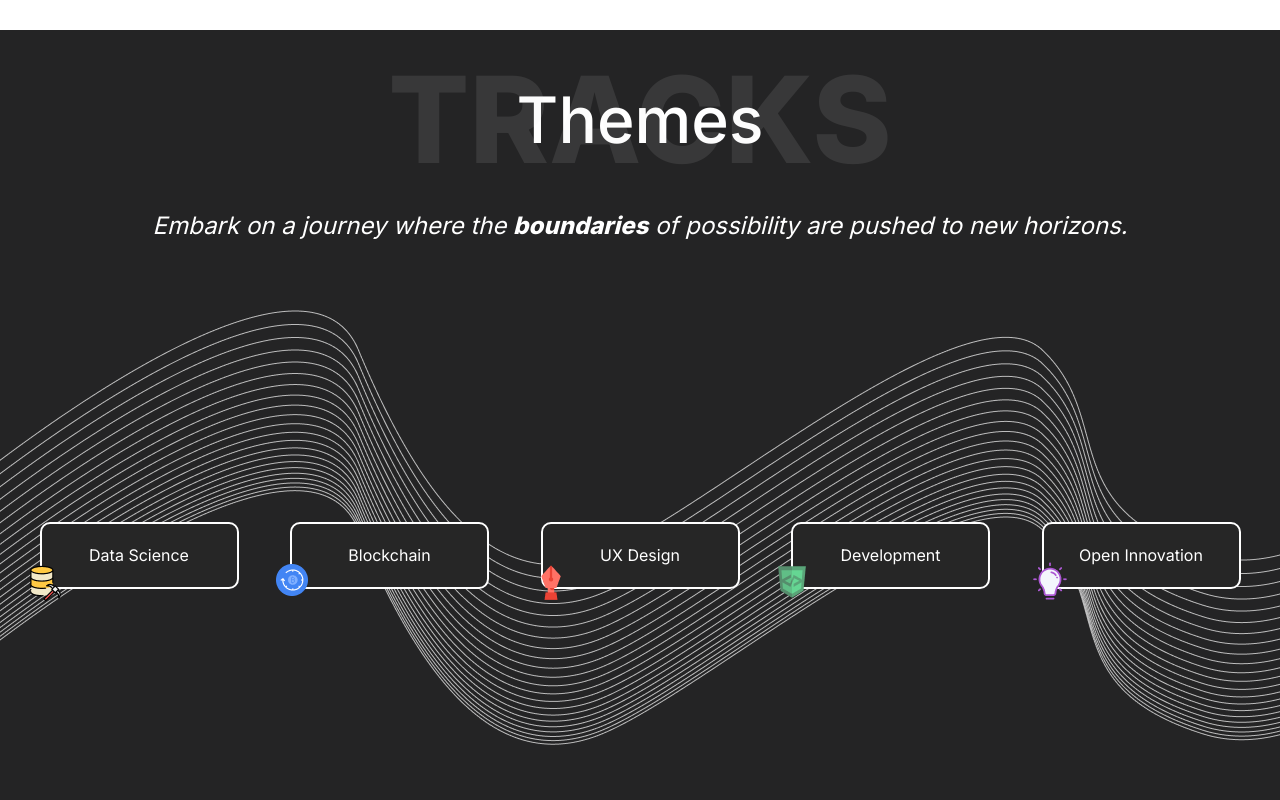
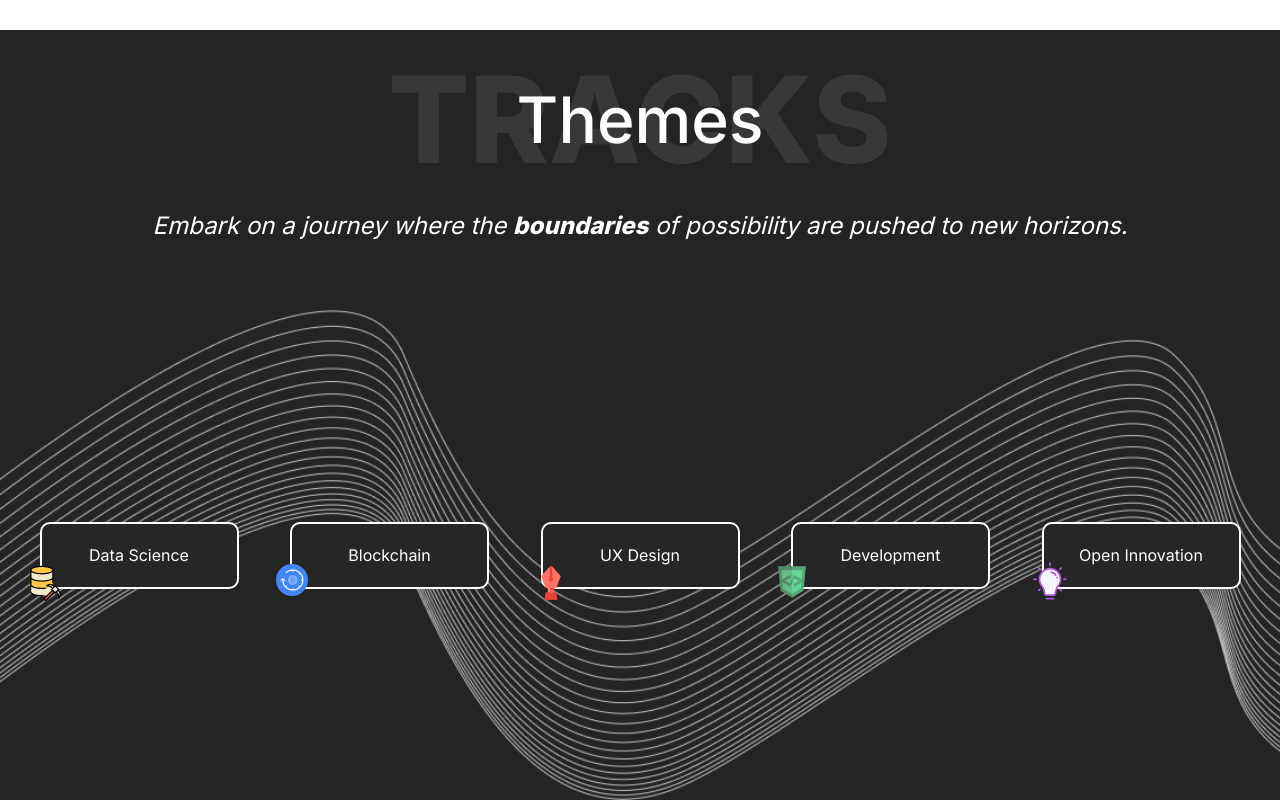
Before and after one commit to ayushx007/devshouse-template, a Next.js app: page / in a window 1280 px wide. Shown: the part 1411-2211 px from the top of the page. Built offline with nearby package versions, Linux system fonts and the light colour scheme.

Commit message:
theme bg for large screens

```diff
--- a/src/components/Themes.tsx
+++ b/src/components/Themes.tsx
@@ -52,7 +52,7 @@ const Theme = () => {
       {deptDesc[hoverItem]}
       <div
         style={{ backgroundImage: `url('/images/blend(${hoverItem}).png')` }}
-        className={`flex justify-evenly items-center flex-wrap bg-[url('/images/blend(${hoverItem}).png')] bg-no-repeat h-[490px] `}
+        className={`flex justify-evenly items-center flex-wrap bg-[url('/images/blend(${hoverItem}).png')] bg-no-repeat h-[490px] bg-cover`}
       >
         <div
           onMouseEnter={() => {
```
